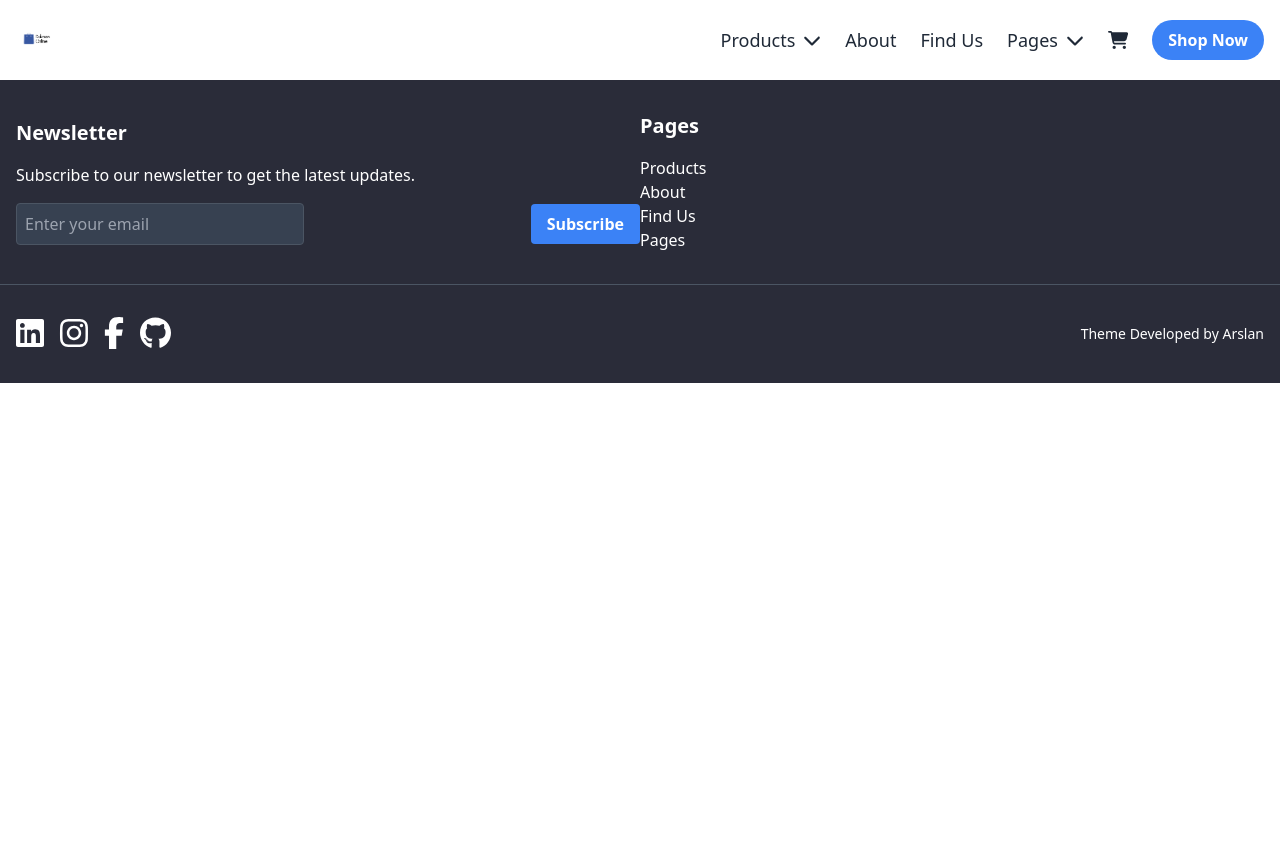
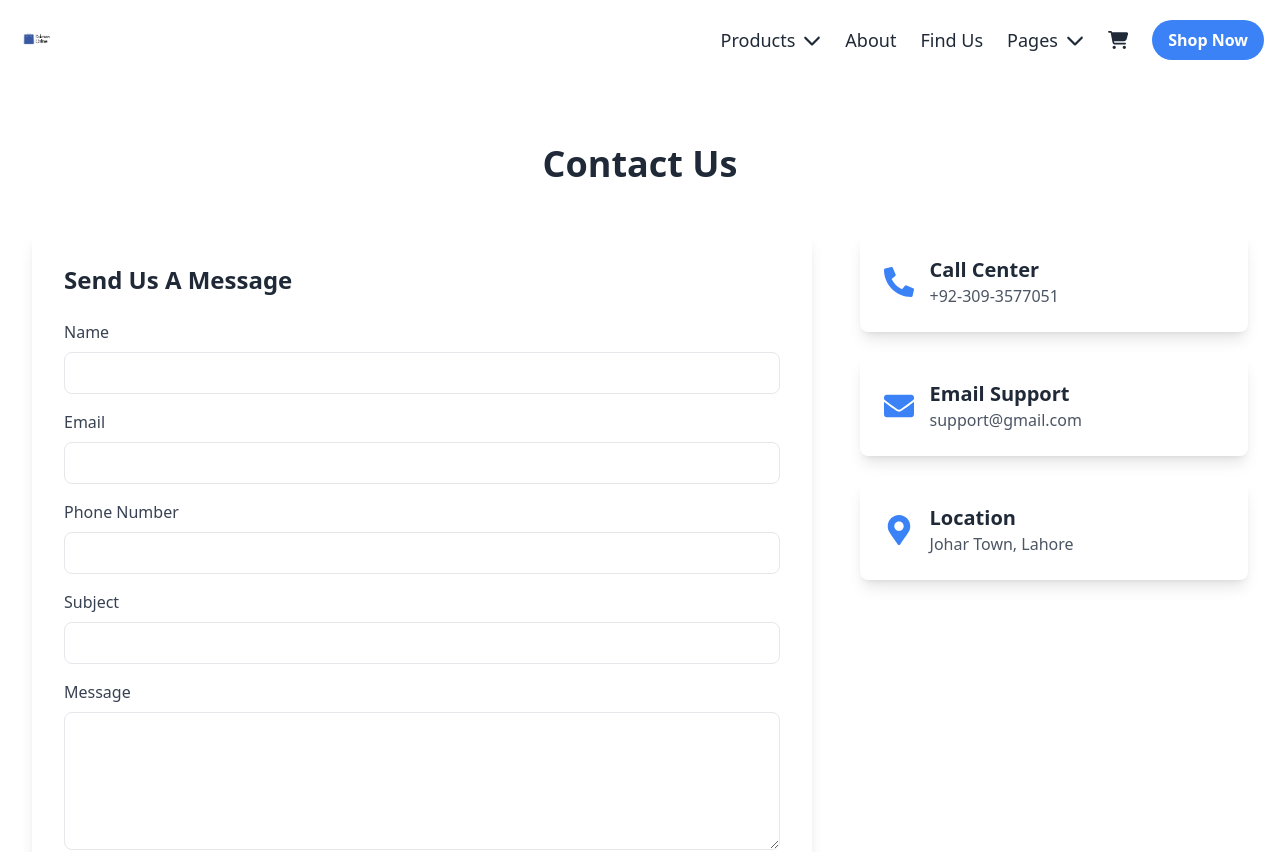
Before and after one commit to devarsalmern/dukaanonline, a React (Vite) app: page /contactus in a window 1280 px wide. Shown: the top 852 px of the page. Before the commit the page ends 800 px from the top, so only its background shows below. Built offline with nearby package versions, Linux system fonts and the light colour scheme.

Commit message:
contact us page

```diff
--- a/src/components/Footer.jsx
+++ b/src/components/Footer.jsx
@@ -14,7 +14,7 @@ const Footer = () => {
       <div className="container mx-auto flex flex-col lg:flex-row justify-between items-start lg:items-center px-4">
         {/* Newsletter Section */}
         <div className="flex flex-col lg:w-1/2 mb-8 lg:mb-0">
-          <h3 className="text-xl font-bold mb-4">Newsletter</h3>
+          <h3 className="text-xl font-bold mb-4">DukaanOnline</h3>
           <p className="mb-4">
             Subscribe to our newsletter to get the latest updates.
           </p>
--- a/src/pages/ContactUs.jsx
+++ b/src/pages/ContactUs.jsx
@@ -1,5 +1,172 @@
+import React, { useState } from "react";
+import { FaPhoneAlt, FaEnvelope, FaMapMarkerAlt } from "react-icons/fa";
+
 const ContactUs = () => {
-  return <></>;
+  // State management
+  const [formData, setFormData] = useState({
+    name: "",
+    email: "",
+    phone: "",
+    subject: "",
+    message: "",
+  });
+  const [status, setStatus] = useState("");
+
+  // Handle form input changes
+  const handleChange = (e) => {
+    const { name, value } = e.target;
+    setFormData({
+      ...formData,
+      [name]: value,
+    });
+  };
+
+  // Handle form submission
+  const handleSubmit = (e) => {
+    e.preventDefault();
+    // Simulate form submission (replace with actual submission logic)
+    setStatus("Message sent successfully!");
+    setFormData({
+      name: "",
+      email: "",
+      phone: "",
+      subject: "",
+      message: "",
+    });
+  };
+
+  return (
+    <>
+      <div className="container mx-auto py-16 px-8">
+        <h2 className="text-4xl font-semibold text-gray-800 text-center mb-12">
+          Contact Us
+        </h2>
+        <div className="flex flex-col lg:flex-row gap-12">
+          {/* Form Section */}
+          <div className="lg:w-2/3 bg-white p-8 rounded-lg shadow-lg">
+            <h4 className="text-2xl font-semibold text-gray-800 mb-6">
+              Send Us A Message
+            </h4>
+            <form onSubmit={handleSubmit}>
+              <div className="mb-4">
+                <label className="block text-gray-700 mb-2" htmlFor="name">
+                  Name
+                </label>
+                <input
+                  type="text"
+                  name="name"
+                  id="name"
+                  value={formData.name}
+                  onChange={handleChange}
+                  className="w-full px-4 py-2 border rounded-lg"
+                  required
+                />
+              </div>
+              <div className="mb-4">
+                <label className="block text-gray-700 mb-2" htmlFor="email">
+                  Email
+                </label>
+                <input
+                  type="email"
+                  name="email"
+                  id="email"
+                  value={formData.email}
+                  onChange={handleChange}
+                  className="w-full px-4 py-2 border rounded-lg"
+                  required
+                />
+              </div>
+              <div className="mb-4">
+                <label className="block text-gray-700 mb-2" htmlFor="phone">
+                  Phone Number
+                </label>
+                <input
+                  type="text"
+                  name="phone"
+                  id="phone"
+                  value={formData.phone}
+                  onChange={handleChange}
+                  className="w-full px-4 py-2 border rounded-lg"
+                  required
+                />
+              </div>
+              <div className="mb-4">
+                <label className="block text-gray-700 mb-2" htmlFor="subject">
+                  Subject
+                </label>
+                <input
+                  type="text"
+                  name="subject"
+                  id="subject"
+                  value={formData.subject}
+                  onChange={handleChange}
+                  className="w-full px-4 py-2 border rounded-lg"
+                  required
+                />
+              </div>
+              <div className="mb-4">
+                <label className="block text-gray-700 mb-2" htmlFor="message">
+                  Message
+                </label>
+                <textarea
+                  name="message"
+                  id="message"
+                  cols="30"
+                  rows="5"
+                  value={formData.message}
+                  onChange={handleChange}
+                  className="w-full px-4 py-2 border rounded-lg"
+                  required
+                ></textarea>
+              </div>
+              <div>
+                <button
+                  type="submit"
+                  className="px-6 py-3 bg-blue-500 text-white font-semibold rounded-lg shadow-lg hover:bg-blue-600 transition duration-300"
+                >
+                  Send Message
+                </button>
+              </div>
+              {status && (
+                <p className="mt-4 text-green-600 font-semibold">{status}</p>
+              )}
+            </form>
+          </div>
+
+          {/* Contact Information Section */}
+          <div className="lg:w-1/3 flex flex-col gap-6">
+            <div className="bg-white p-6 rounded-lg shadow-lg flex items-center transform transition duration-300 hover:scale-105 hover:shadow-xl">
+              <FaPhoneAlt className="text-blue-500 text-3xl mr-4" />
+              <div>
+                <h4 className="text-xl font-semibold text-gray-800">
+                  Call Center
+                </h4>
+                <h6 className="text-gray-600">+92-309-3577051</h6>
+              </div>
+            </div>
+            <div className="bg-white p-6 rounded-lg shadow-lg flex items-center transform transition duration-300 hover:scale-105 hover:shadow-xl">
+              <FaEnvelope className="text-blue-500 text-3xl mr-4" />
+              <div>
+                <h4 className="text-xl font-semibold text-gray-800">
+                  Email Support
+                </h4>
+                <h6 className="text-gray-600">support@gmail.com</h6>
+              </div>
+            </div>
+            <div className="bg-white p-6 rounded-lg shadow-lg flex items-center transform transition duration-300 hover:scale-105 hover:shadow-xl">
+              <FaMapMarkerAlt className="text-blue-500 text-3xl mr-4" />
+              <div>
+                <h4 className="text-xl font-semibold text-gray-800">
+                  Location
+                </h4>
+                <h6 className="text-gray-600">Johar Town, Lahore</h6>
+              </div>
+            </div>
+          </div>
+        </div>
+      </div>
+    </>
+  );
 };
 
 export default ContactUs;
```
